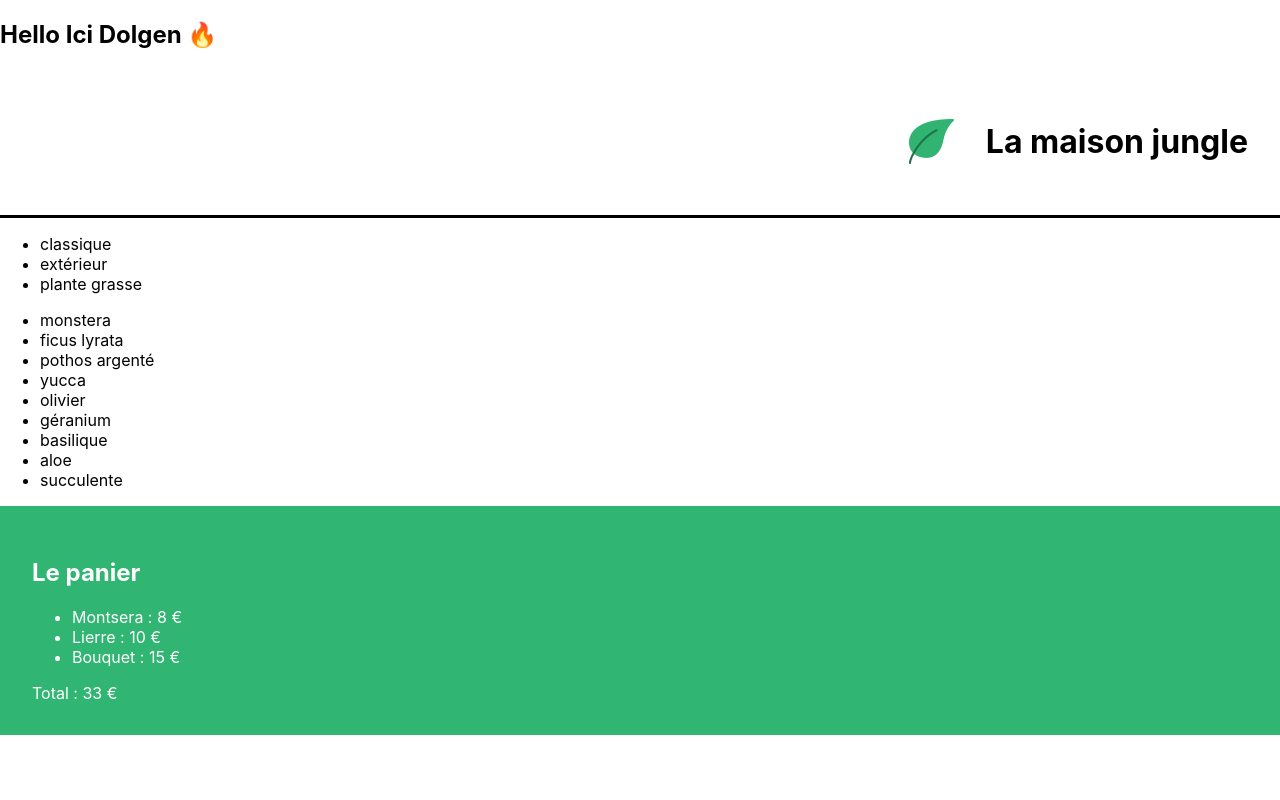
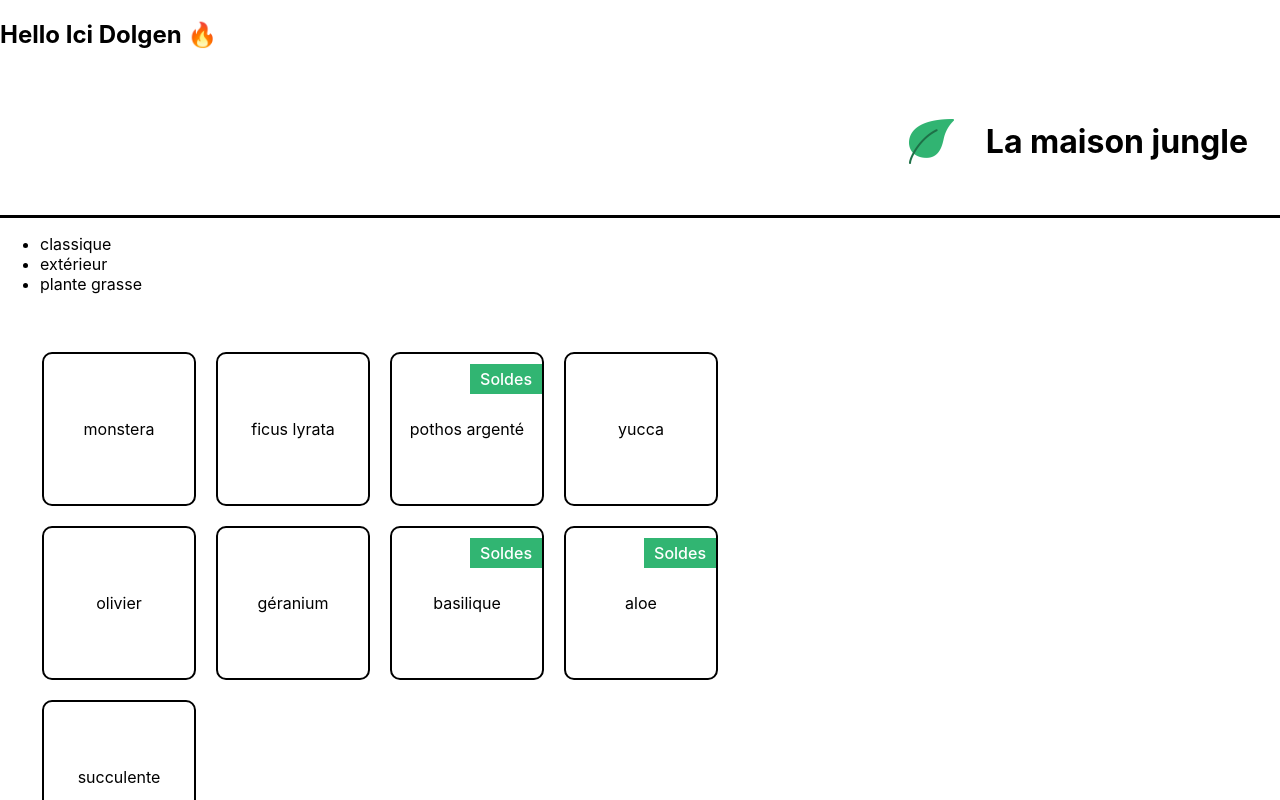
Before and after one commit to jamesattoh/React-App, a React (Create React App) app: page / in a window 1280 px wide. Shown: the top 800 px of the page. Built offline with nearby package versions, Linux system fonts and the light colour scheme.

Commit message:
using conditions or && on lists with map()

```diff
--- a/src/components/ShoppingList.js
+++ b/src/components/ShoppingList.js
@@ -1,4 +1,5 @@
 import { plantList } from '../datas/plantList'
+import '../styles/shoppingList.css'
 
 function ShoppingList() {
     /**
@@ -17,11 +18,17 @@ function ShoppingList() {
 	)
 
     /**
+     * À partir d’une liste de données,  map()   permet de créer une liste de composants React
+     *
+     * La prop key est indispensable dans les listes de composants
+     *
      * categories.map((cat) => (<li key={cat}>{cat}</li>)) génère une liste <ul>
      * avec un élément <li> pour chaque catégorie dans categories, avec lol comme clé
      * *****
      * plantList.map((plant) => (<li key={plant.id}>{plant.name}</li>)) génère une
      * autre liste <ul> avec un élément <li> pour chaque plante dans plantList, avec plant.id comme clé
+     *
+     * && précède un élément JSX précise que l'élément ne sera généré que si la condition est respectée.
      */
 	return (
 		<div>
@@ -30,9 +37,12 @@ function ShoppingList() {
 					<li key={lol}>{lol}</li>
 				))}
 			</ul>
-			<ul>
+			<ul className='lmj-plant-list'>
 				{plantList.map((plant) => (
-					<li key={plant.id}>{plant.name}</li>
+					<li key={plant.id} className='lmj-plant-item'>
+                        {plant.name}
+                        {plant.isSpecialOffer && <span className='lmj-sales'>Soldes</span>}
+                    </li>
 				))}
 			</ul>
 		</div>
--- a/src/datas/plantList.js
+++ b/src/datas/plantList.js
@@ -12,7 +12,8 @@ export const plantList = [
 	{
 		name: 'pothos argenté',
 		category: 'classique',
-		id: '3sd'
+		id: '3sd',
+		isSpecialOffer: true
 	},
 	{
 		name: 'yucca',
@@ -32,12 +33,14 @@ export const plantList = [
 	{
 		name: 'basilique',
 		category: 'extérieur',
-		id: '7ie'
+		id: '7ie',
+		isSpecialOffer: true
 	},
 	{
 		name: 'aloe',
 		category: 'plante grasse',
-		id: '8fp'
+		id: '8fp',
+		isSpecialOffer: true
 	},
 	{
 		name: 'succulente',
--- a/src/styles/banner.css
+++ b/src/styles/banner.css
@@ -11,7 +11,6 @@
 
 .lmj-title {
 	padding-left: 32px;
-
 }
 
 .lmj-logo {
--- a/src/styles/cart.css
+++ b/src/styles/cart.css
@@ -1,5 +1,5 @@
 .lmj-cart {
-    padding: 32px;
-    color: white;
-    background-color: #31b572;
+	color: white;
+	background-color: #31b572;
+	padding: 32px;
 }
--- /dev/null
+++ b/src/styles/shoppingList.css
@@ -0,0 +1,30 @@
+.lmj-plant-list {
+	list-style-type: none;
+	padding: 32px;
+	display: flex;
+	flex-wrap: wrap;
+	max-width: 800px;
+}
+
+.lmj-plant-item {
+	border: solid 2px black;
+	border-radius: 10px;
+	height: 150px;
+	width: 150px;
+	margin: 10px;
+	display: flex;
+	align-items: center;
+	justify-content: center;
+	flex-direction: column;
+	position: relative;
+}
+
+.lmj-sales {
+	position: absolute;
+	right: 0px;
+	top: 10px;
+	font-weight: 500;
+	color: white;
+	padding: 5px 10px;
+	background-color: #31b572;
+}
```
Also changed, not shown: src/styles/index.css (line endings or trailing spaces). Lines whose indentation alone changed are shown as unchanged.
